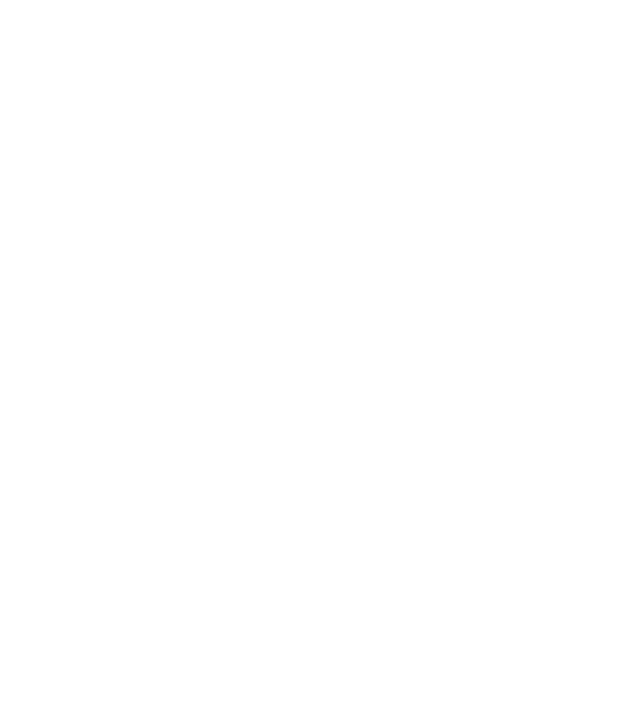
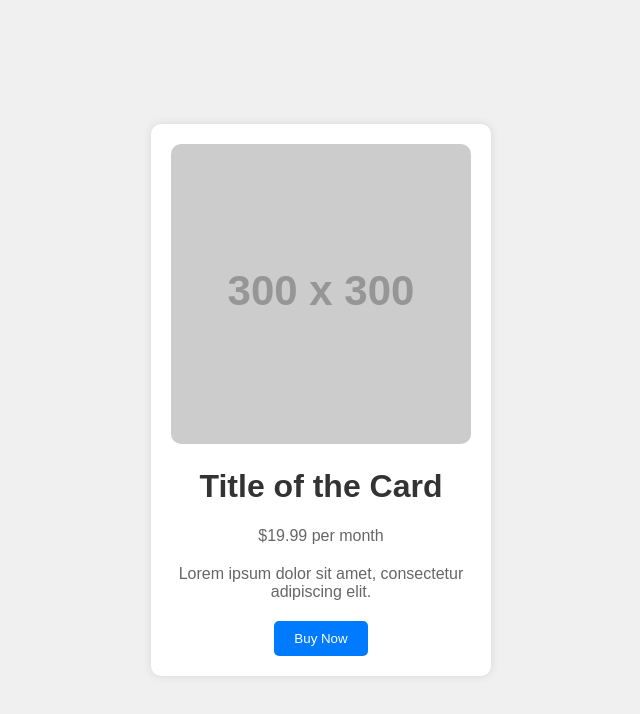
Before and after one commit to acciojob/pricing-card-nikki0906, a website: page main.html in a window 1280 px wide. Shown: the whole page, without its empty margins (319-959 px from the left). Drawn offline with Linux system fonts and the light colour scheme; placeholder pictures from the web are drawn by us.

Commit message:
created a submission

```diff
--- a/main.html
+++ b/main.html
@@ -8,6 +8,14 @@
 
 <body>
 	<!-- the entire body must be written by student -->
+ <div class="card">
+  <img src="https://via.placeholder.com/300" alt="Product Image">
+  <h1>Title of the Card</h1>
+  <p>$19.99 per month</p>
+  <p>Lorem ipsum dolor sit amet, consectetur adipiscing elit.</p>
+  <button>Buy Now</button>
+</div>
+
     <script type="text/javascript" src="./script.js">
 </script>
 
--- a/styles.css
+++ b/styles.css
@@ -1 +1,49 @@
 /*  your css code here. If applicable */
+body {
+    font-family: Arial, sans-serif;
+    margin: 0;
+    padding: 0;
+    display: flex;
+    justify-content: center;
+    align-items: center;
+    height: 100vh;
+    background-color: #f0f0f0;
+  }
+
+  .card {
+    width: 300px;
+    padding: 20px;
+    background-color: #fff;
+    border-radius: 10px;
+    box-shadow: 0 0 10px rgba(0, 0, 0, 0.1);
+    text-align: center;
+  }
+
+  .card img {
+    width: 100%;
+    border-radius: 10px;
+  }
+
+  .card h1 {
+    margin-top: 20px;
+    color: #333;
+  }
+
+  .card p {
+    color: #666;
+    margin-bottom: 20px;
+  }
+
+  .card button {
+    padding: 10px 20px;
+    background-color: #007bff;
+    color: #fff;
+    border: none;
+    border-radius: 5px;
+    cursor: pointer;
+    transition: background-color 0.3s ease;
+  }
+
+  .card button:hover {
+    background-color: #0056b3;
+  }
```
